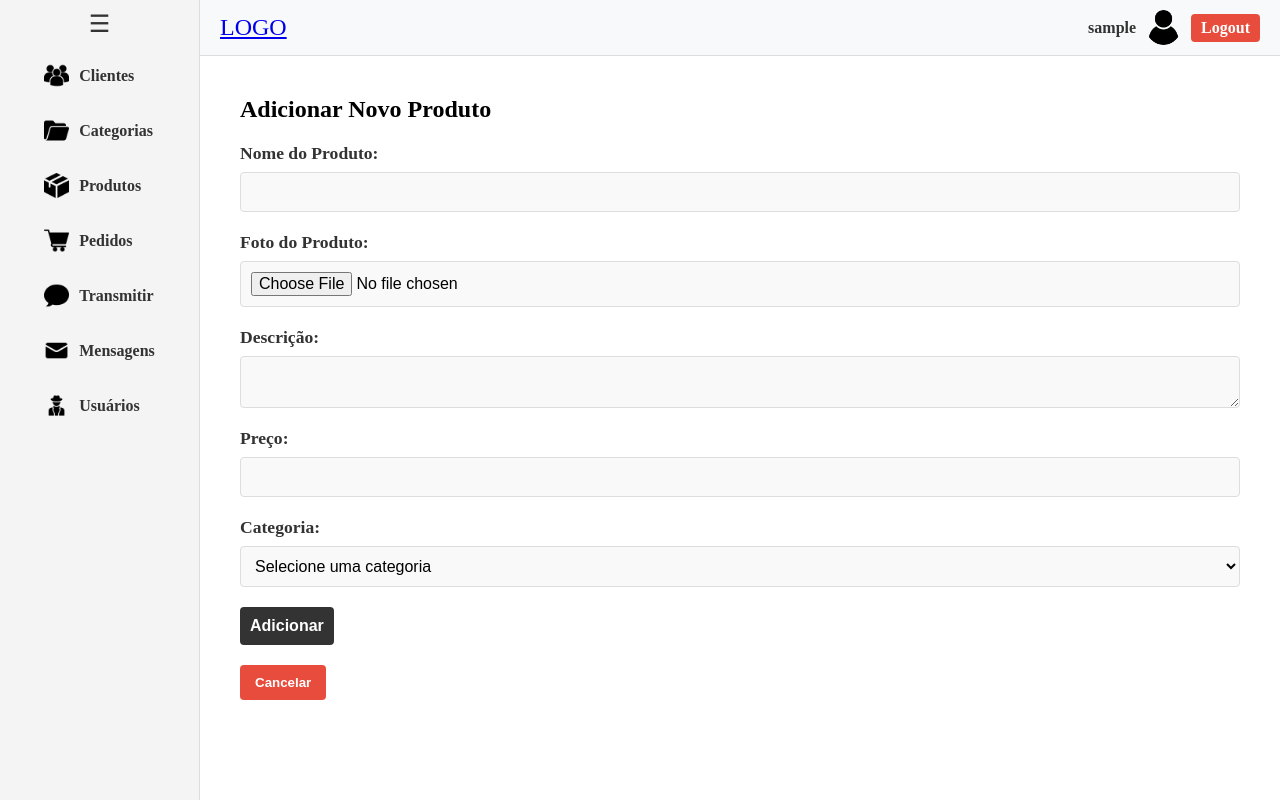
After one commit to edgargavioli/telegram-chat-bot, a Flask app: page /produtos/adicionar in a window 1280 px wide. The commit adds this page. Run offline with Flask 3, Linux system fonts and the light colour scheme; the visitor is signed in with stand-in values (Sample User, id 1); data that the repository does not hold is empty.

Commit message:
feat: crud produtos
Desenvolvimento das funcionalidades de cadastro, listagem, edição e remoção de produtos

```diff
--- a/api/controllers/categories_controller.py
+++ b/api/controllers/categories_controller.py
@@ -28,7 +28,7 @@ def get_category(id):
         return abort(404, 'Category not found')
     return jsonify({'id': category.id, 'name': category.name})
 
-@category_bp.route('/categories', methods=['POST'])
+@category_bp.route('/categories', methods=['GET', 'POST'])
 @login_required
 def create_category():
     if request.method == 'POST':
--- a/app/config.py
+++ b/app/config.py
@@ -6,3 +6,4 @@ class Config:
     SQLALCHEMY_DATABASE_URI = os.getenv('DATABASE_URL', 'sqlite:///my_database.db')
     SQLALCHEMY_TRACK_MODIFICATIONS = False
     PERMANENT_SESSION_LIFETIME = timedelta(days=1)
+    ALLOWED_EXTENSIONS = {'png', 'jpg', 'jpeg', 'gif'}
--- a/app/routes/categorias.py
+++ b/app/routes/categorias.py
@@ -1,7 +1,6 @@
 from flask import Blueprint, render_template, flash, redirect, request, url_for
 from . import login
 from api.models.categories import Category
-from api.models.db import db
 
 bp = Blueprint('categorias', __name__, url_prefix='/categorias')
 
--- a/app/routes/produtos.py
+++ b/app/routes/produtos.py
@@ -1,12 +1,30 @@
 from flask import Blueprint, render_template, flash, redirect, url_for
 from . import login
+from api.models.products import Product
 
 bp = Blueprint('produtos', __name__, url_prefix='/produtos')
 
 @bp.route('/')
 def produtos():
     if login.current_user.is_authenticated:
-        return render_template('pages/produtos.html')
+        return render_template('pages/produtos/produtos.html')
     else:
         flash('Por favor, faça login para acessar esta página.', 'warning')
         return redirect(url_for('login.login'))
+
+@bp.route('/adicionar')
+def adicionar_produto():
+    if login.current_user.is_authenticated:
+        return render_template('pages/produtos/adicionar_produto.html')
+    else:
+        flash('Por favor, faça login para acessar esta página.', 'warning')
+        return redirect(url_for('login.login'))
+
+@bp.route('/editar/<int:id>')
+def editar_produto(id):
+    if login.current_user.is_authenticated:
+        product = Product.query.get_or_404(id)
+        return render_template('pages/produtos/editar_produto.html', product=product)
+    else:
+        flash('Por favor, faça login para acessar esta página.', 'warning')
+        return redirect(url_for('login.login'))
--- a/app/static/css/style.css
+++ b/app/static/css/style.css
@@ -329,3 +329,44 @@
     height: 20px;
     cursor: pointer;
 }
+
+.form-field {
+    display: flex;
+    flex-direction: column;
+    gap: 8px;
+    margin-bottom: 20px;
+}
+
+.form-field label {
+    font-weight: bold;
+    font-size: 1.1em;
+    color: #333;
+}
+
+.form-field input,
+.form-field textarea,
+.form-field select {
+    padding: 10px;
+    font-size: 1em;
+    border: 1px solid #ddd;
+    border-radius: 4px;
+    background-color: #f9f9f9;
+    transition: border-color 0.3s;
+}
+
+.form-field input:focus,
+.form-field textarea:focus,
+.form-field select:focus {
+    border-color: #007bff;
+    outline: none;
+}
+
+.form-actions {
+    display: flex;
+    justify-content: flex-start;
+    margin-bottom: 20px;
+}
+
+.product-form-title{
+    margin-bottom: 20px;
+}
--- /dev/null
+++ b/app/static/js/produtos/adicionarProduto.js
@@ -0,0 +1,24 @@
+async function loadCategoriesForSelect() {
+    try {
+        const response = await fetch('/api/categories');
+        if (!response.ok) {
+            throw new Error("Erro ao carregar as categorias.");
+        }
+
+        const categories = await response.json();
+        const categorySelect = document.getElementById('categorySelect');
+        categorySelect.innerHTML = '<option value="">Selecione uma categoria</option>';
+
+        categories.forEach(category => {
+            const option = document.createElement('option');
+            option.value = category.id;
+            option.textContent = category.name;
+            categorySelect.appendChild(option);
+        });
+    } catch (error) {
+        console.error(error);
+        alert("Erro ao carregar as categorias.");
+    }
+}
+
+window.onload = loadCategoriesForSelect;
--- a/app/templates/pages/categorias/categorias.html
+++ b/app/templates/pages/categorias/categorias.html
@@ -18,6 +18,6 @@
             <tbody id="categoriesTable">
             </tbody>
         </table>
-        <script src="{{ url_for('static', filename='js/categorias.js') }}" defer></script>
+        <script src="{{ url_for('static', filename='js/categorias/categorias.js') }}" defer></script>
     </div>
 {% endblock %}
--- a/app/templates/pages/produtos.html
+++ /dev/null
@@ -1,5 +0,0 @@
-{% extends "base.html" %}
-
-{% block content %}
-    <h1>Produtos</h1>
-{% endblock %}
--- /dev/null
+++ b/app/templates/pages/produtos/adicionar_produto.html
@@ -0,0 +1,45 @@
+{% extends "base.html" %}
+
+{% block content %}
+
+    <div class="page-content">
+        <h1 class="product-form-title">Adicionar Novo Produto</h1>
+        <form method="post" class="product-form-container" action="/api/products" enctype="multipart/form-data">
+
+            <div class="form-field">
+                <label for="name">Nome do Produto:</label>
+                <input type="text" id="name" name="name" required class="login-input">
+            </div>
+
+            <div class="form-field">
+                <label for="photo">Foto do Produto:</label>
+                <input type="file" id="photo" name="photo" accept="image/*" required class="login-input">
+            </div>
+
+            <div class="form-field">
+                <label for="description">Descrição:</label>
+                <textarea id="description" name="description" required class="login-input"></textarea>
+            </div>
+
+            <div class="form-field">
+                <label for="price">Preço:</label>
+                <input type="number" step="0.01" id="price" name="price" required class="login-input">
+            </div>
+
+            <div class="form-field">
+                <label for="categorySelect">Categoria:</label>
+                <select id="categorySelect" name="category_id" required class="login-input">
+                </select>
+            </div>
+
+            <div class="form-actions">
+                <button type="submit" class="login-btn">Adicionar</button>
+            </div>
+        </form>
+
+        <button onclick="window.location.href='{{ url_for('produtos.produtos') }}'" class="action-btn cancel">Cancelar</button>
+    </div>
+
+    <script src="{{ url_for('static', filename='js/produtos/adicionarProduto.js') }}" defer></script>
+
+{% endblock %}
```
Also changed, not shown: api/controllers/products_controller.py (+44 -45 lines), app/static/js/produtos/editarProduto.js (added, +31 -0 lines), app/static/js/produtos/produtos.js (added, +52 -0 lines), app/templates/pages/categorias/adicionar_categoria.html (+11 -5 lines), app/templates/pages/categorias/editar_categoria.html (+11 -5 lines), app/templates/pages/produtos/editar_produto.html (added, +50 -0 lines), app/templates/pages/produtos/produtos.html (added, +29 -0 lines), app/static/js/categorias/categorias.js (renamed from app/static/js/categorias.js).
